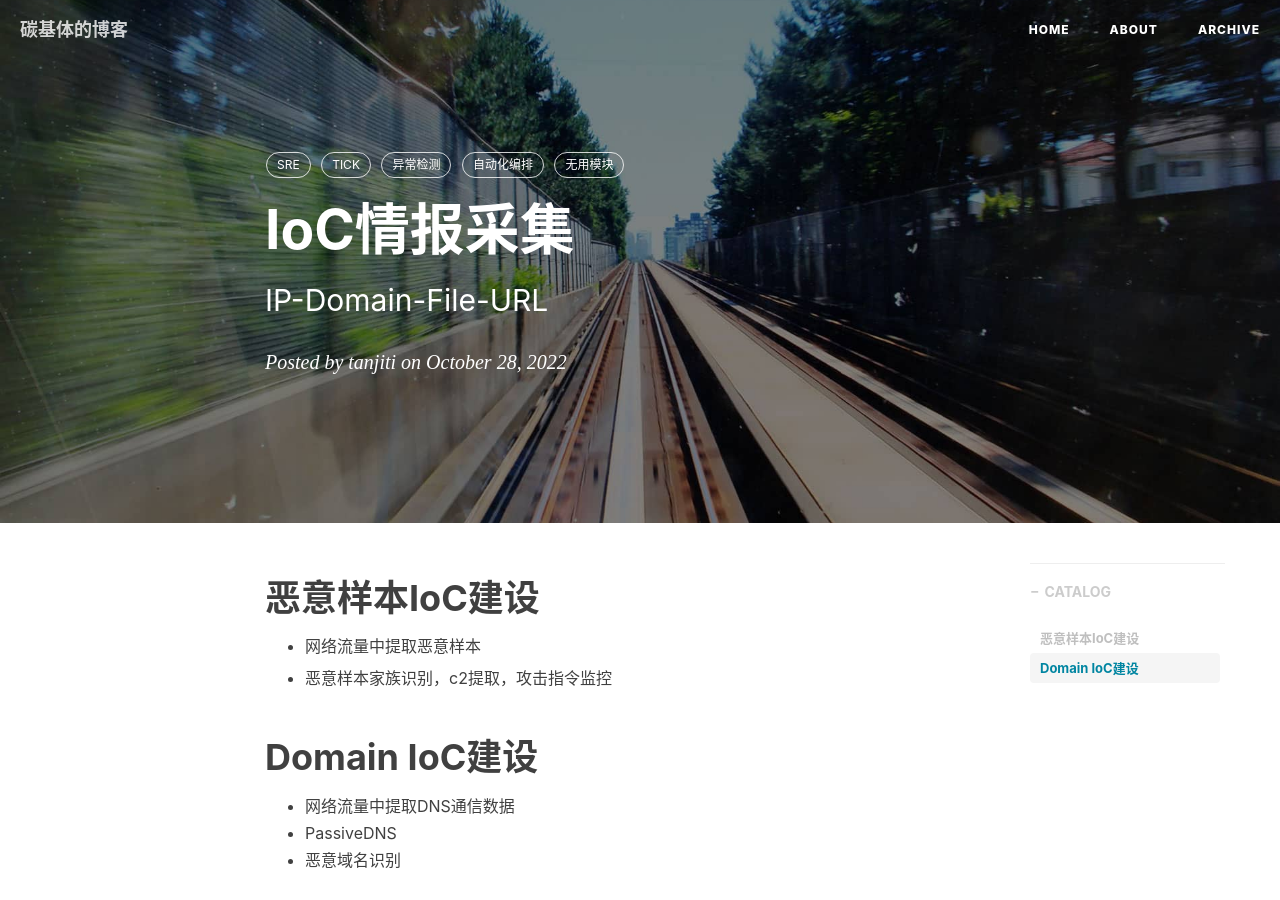
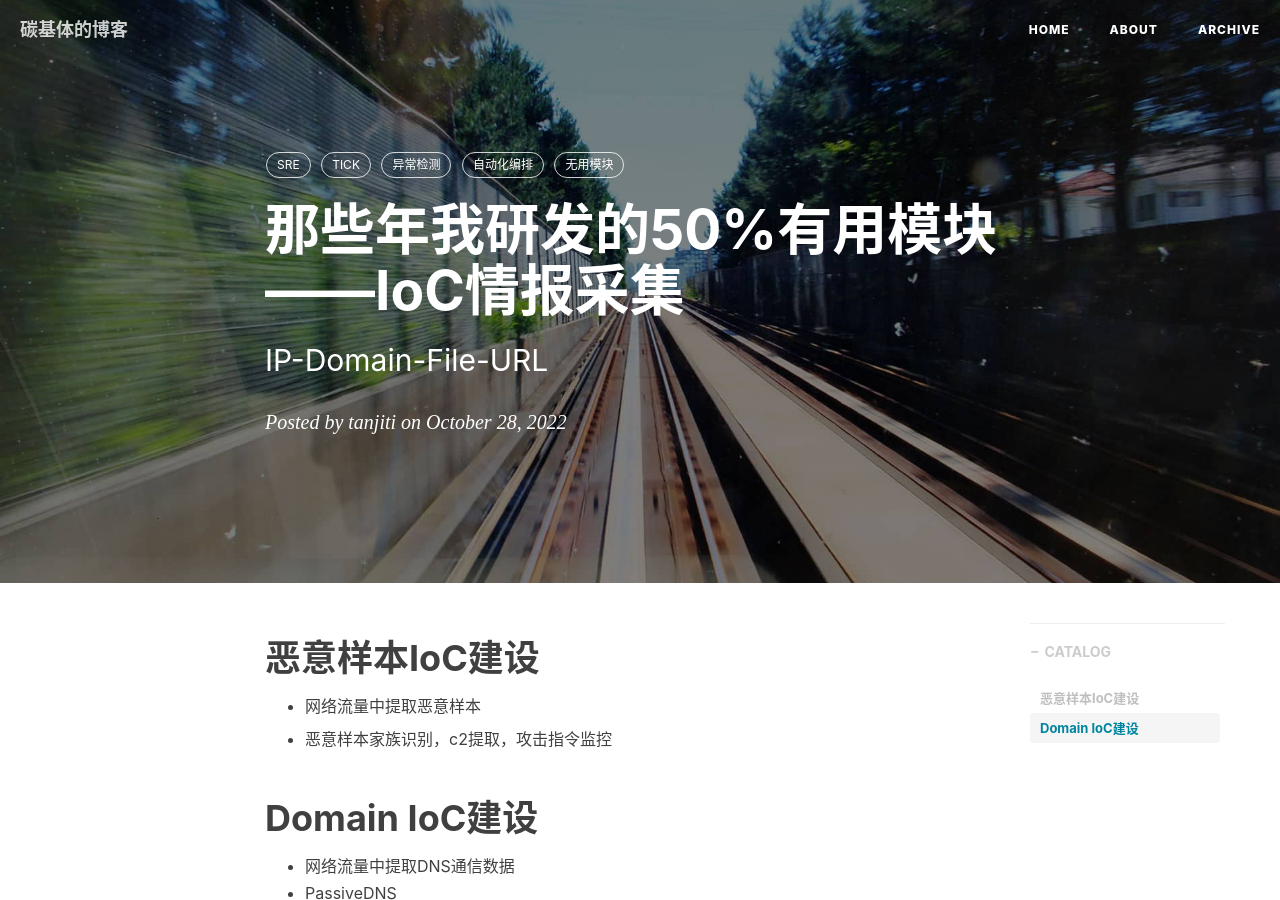
Before and after one commit to tanjiti/tanjiti.github.io, a Jekyll site: the page built from _posts/2022-10-28-那些年我研发的无用模块——IoC情报采集.markdown, in a window 1280 px wide and 900 px high. Built offline with Jekyll 4.4.1, drawn with Linux system fonts in a browser that asks for light colours; nearby versions of some CDN libraries; comment, search, counter and statistics services are not loaded.

Commit message:
IoC情报采集

```diff
--- a/_posts/2022-10-28-那些年我研发的无用模块——IoC情报采集.markdown
+++ b/_posts/2022-10-28-那些年我研发的无用模块——IoC情报采集.markdown
@@ -1,6 +1,6 @@
 ---
 layout:     post
-title:      "IoC情报采集"
+title:      "那些年我研发的50%有用模块——IoC情报采集"
 subtitle:   " IP-Domain-File-URL"
 date:       2022-10-28 20:00:00
 author:     "tanjiti"
```
Also changed, not shown: img/domain-ioc.png (added).
